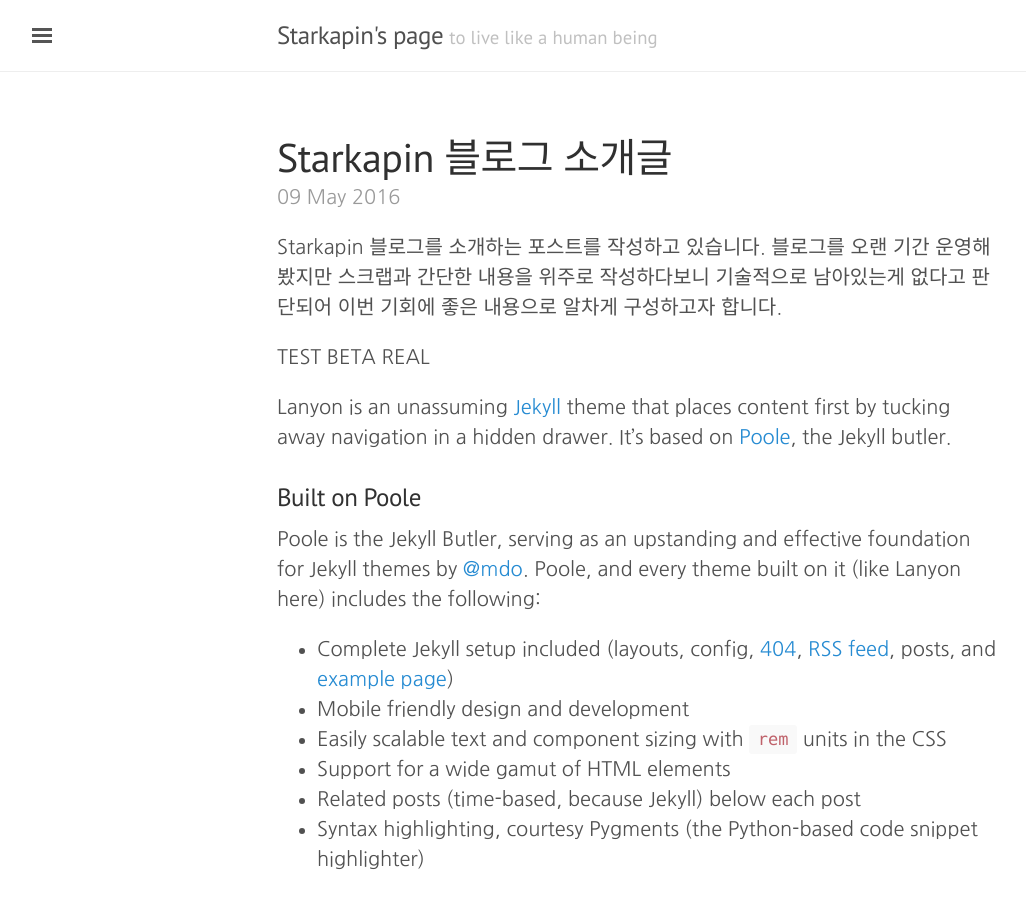
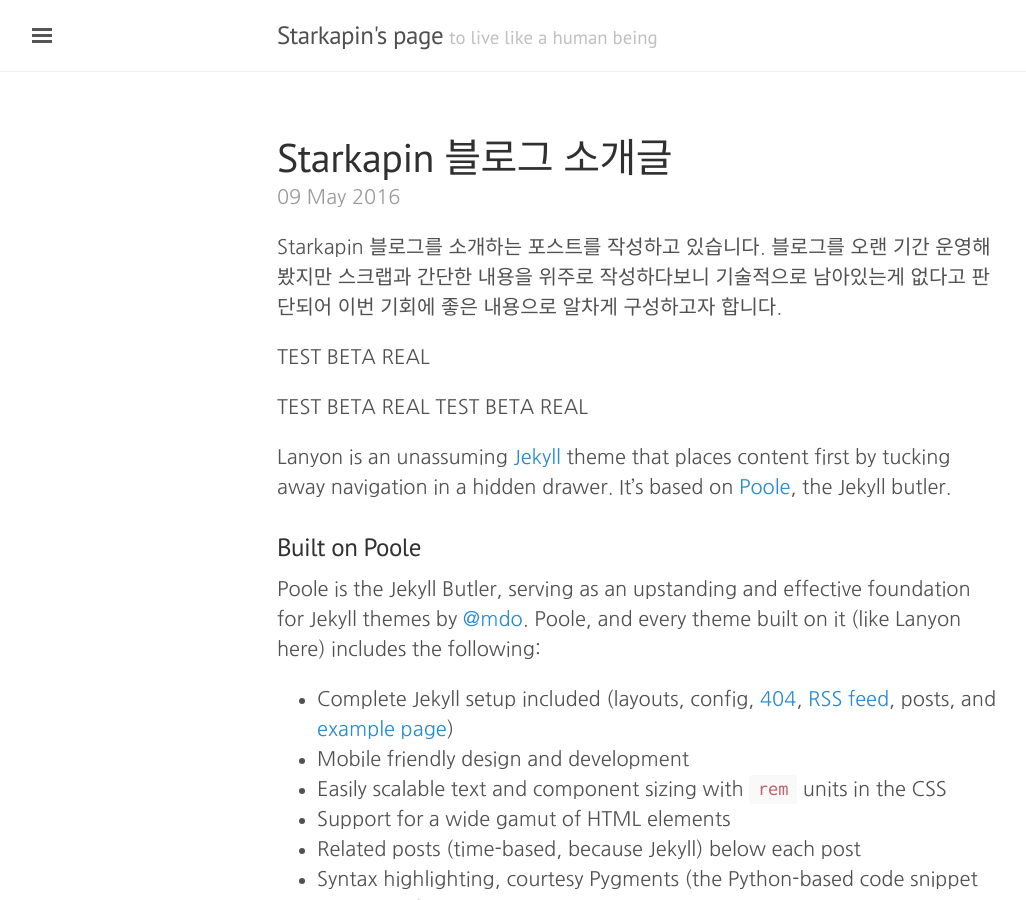
Before and after one commit to Sunggu/sunggu.github.com, a Jekyll site: the page built from _posts/2016-05-09-introducing-starkapin-blog.md, in a window 1280 px wide and 900 px high. Shown: the whole window, without its empty margins (3-1029 px from the left). Built offline with Jekyll 4.4.1, drawn with Linux system fonts in a browser that asks for light colours; some web fonts are replaced.

Commit message:
hotfix-0.8 - TESTEST

```diff
--- a/_posts/2016-05-09-introducing-starkapin-blog.md
+++ b/_posts/2016-05-09-introducing-starkapin-blog.md
@@ -6,6 +6,9 @@
 Starkapin 블로그를 소개하는 포스트를 작성하고 있습니다.
 블로그를 오랜 기간 운영해봤지만 스크랩과 간단한 내용을 위주로 작성하다보니 기술적으로 남아있는게 없다고 판단되어 이번 기회에 좋은 내용으로 알차게 구성하고자 합니다.
 
+TEST BETA REAL
+
+TEST BETA REAL
 TEST BETA REAL
 
 Lanyon is an unassuming [Jekyll](http://jekyllrb.com) theme that places content first by tucking away navigation in a hidden drawer. It's based on [Poole](http://getpoole.com), the Jekyll butler.
```
